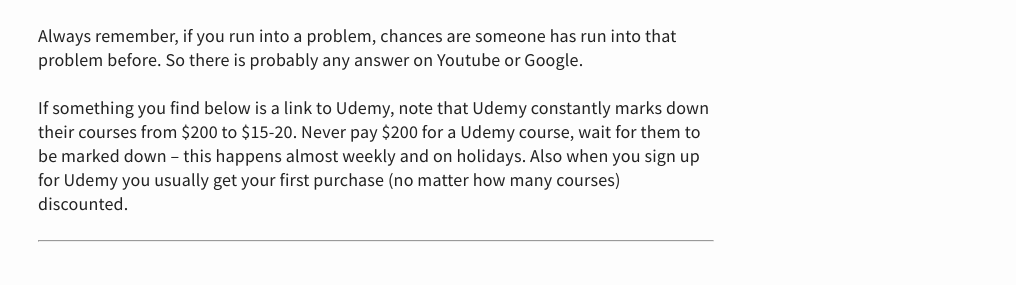
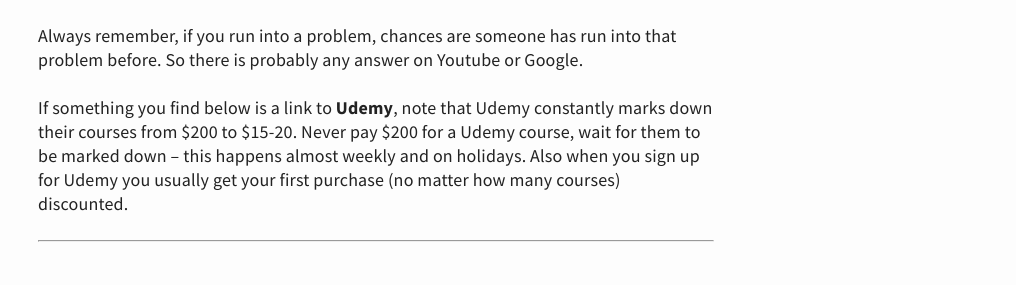
Before and after one commit to NumberHound/web, a Jekyll site: the page built from DataSolutions.md, in a window 1280 px wide and 900 px high. Shown: the part 407-692 px from the top of the window, without its empty margins (264-1280 px from the left). Built offline with Jekyll 4.4.1, drawn with Linux system fonts in a browser that asks for light colours; part of the change alters nothing that is shown.

```diff
--- a/DataSolutions.md
+++ b/DataSolutions.md
@@ -11,7 +11,7 @@ Also, for any help with any of these softwares, [YouTube](https://www.youtube.co
 
 Always remember, if you run into a problem, chances are someone has run into that problem before. So there is probably any answer on Youtube or Google.
 
-If something you find below is a link to Udemy, note that Udemy constantly marks down their courses from $200 to $15-20. Never pay $200 for a Udemy course, wait for them to be marked down -- this happens almost weekly and on holidays. Also when you sign up for Udemy you usually get your first purchase (no matter how many courses) discounted.
+If something you find below is a link to [Udemy](https://www.udemy.com), note that Udemy constantly marks down their courses from $200 to $15-20. Never pay $200 for a Udemy course, wait for them to be marked down -- this happens almost weekly and on holidays. Also when you sign up for Udemy you usually get your first purchase (no matter how many courses) discounted.
 
 ---
 
```
